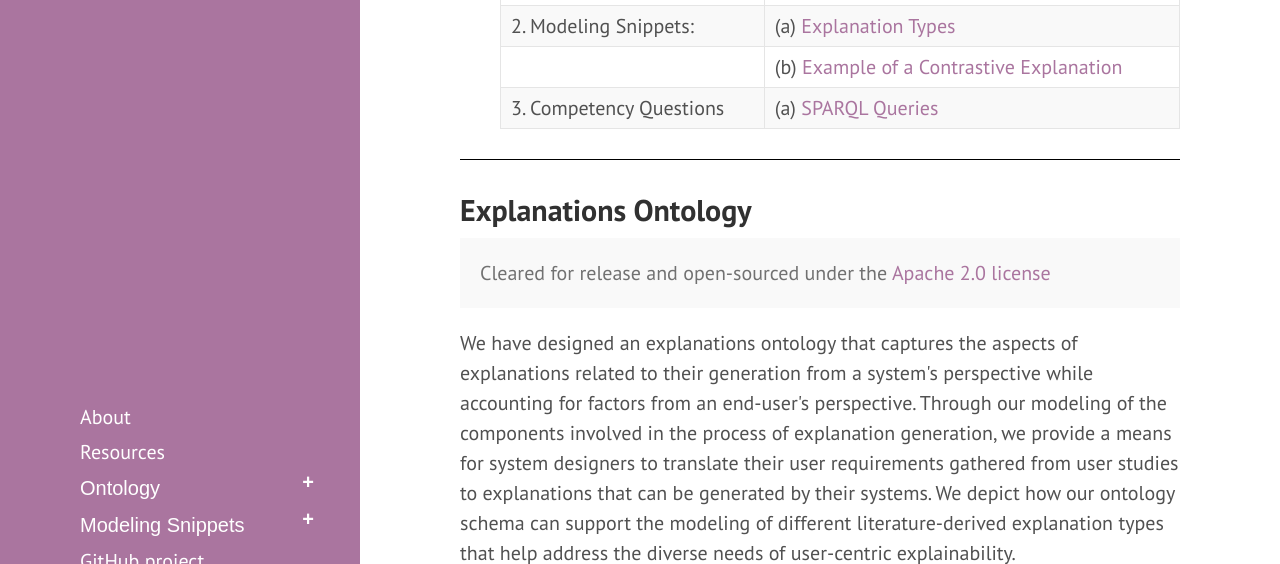
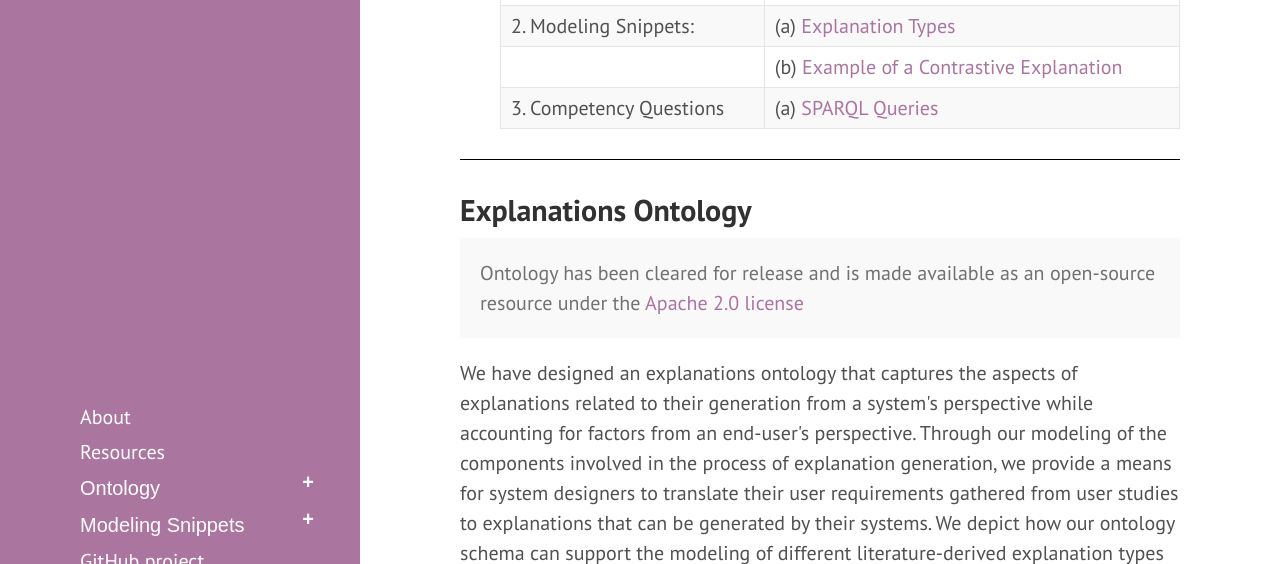
Before and after one commit to tetherless-world/explanation-ontology, a Jekyll site: the page built from index.md, in a window 1280 px wide and 900 px high, scrolled down 1436 px, cut to the strip 0-564 px from the top of the window. Built offline with Jekyll 4.4.1, drawn with Linux system fonts in a browser that asks for light colours; Markdown is read by kramdown in place of the engine named in the settings.

Commit message:
Update index.md

```diff
--- a/index.md
+++ b/index.md
@@ -66,7 +66,7 @@ title: Explanations Ontology - Treating Explanations as Primary Consideration
 
 
 <h2 id="ontologyabout">Explanations Ontology</h2>
-  <p class="message">Cleared for release and open-sourced under the <a href="https://www.apache.org/licenses/LICENSE-2.0">Apache 2.0 license</a></p>
+  <p class="message">Ontology has been cleared for release and is made available as an open-source resource under the <a href="https://www.apache.org/licenses/LICENSE-2.0">Apache 2.0 license</a></p>
   <p>We have designed an explanations ontology that captures the aspects of explanations related to their generation from a system's perspective while accounting for factors from an end-user's perspective. Through our modeling of the components involved in the process of explanation generation, we provide a means for system designers to translate their user requirements gathered from user studies to explanations that can be generated by their systems. We depict how our ontology schema can support the modeling of different literature-derived explanation types that help address the diverse needs of user-centric explainability.</p>
 
   <figure>
```
